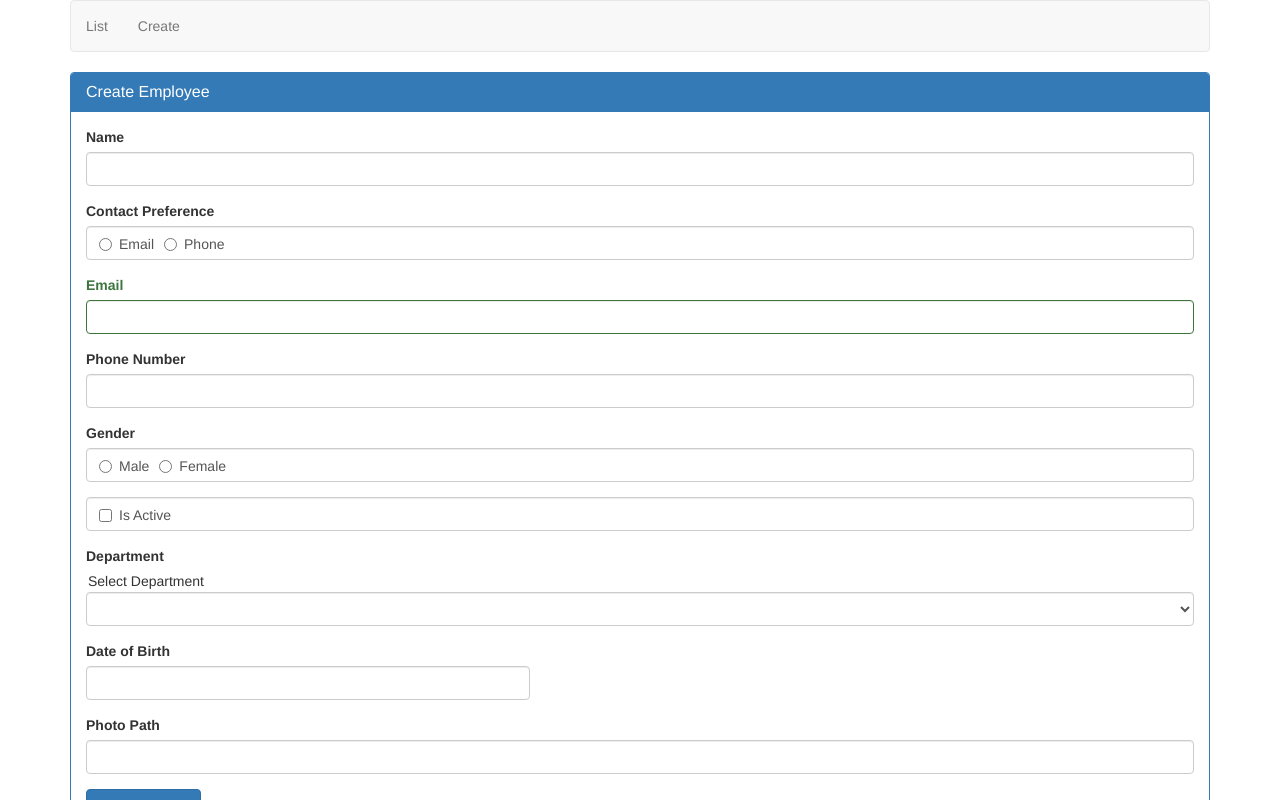
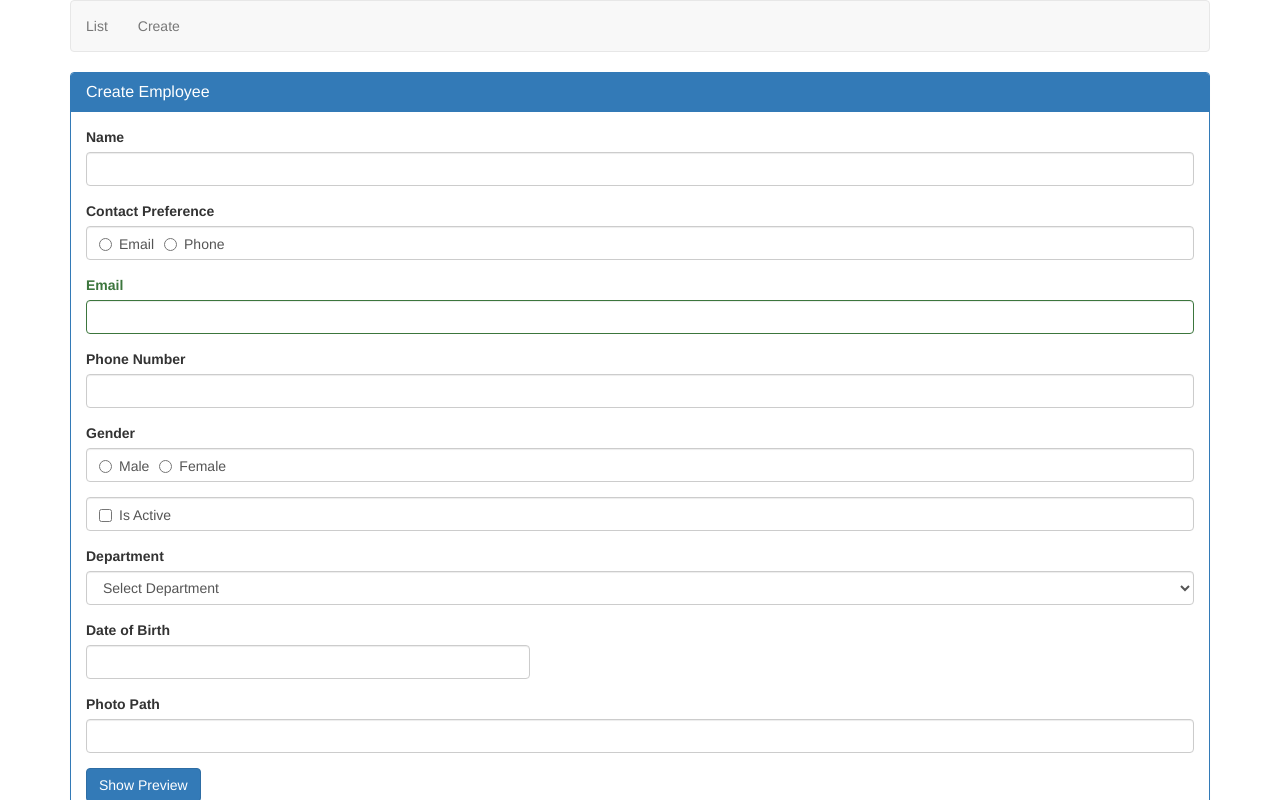
Before and after one commit to akware977/Angular-Crud, an Angular app: page /create in a window 1280 px wide. Shown: the top 800 px of the page. Built offline with nearby package versions, Linux system fonts and the light colour scheme.

Commit message:
Angular Select Custome Validator

```diff
--- a/src/app/employees/create-employee.component.html
+++ b/src/app/employees/create-employee.component.html
@@ -85,9 +85,10 @@
                 <label for="department" class="control-label">
                     Department
                 </label>
-                <option value="-1">Select Department</option>
-                <select appSelectValidator id="department" name="department" [(ngModel)]="employee.department"
-                    class="form-control" #department="ngModel">
+
+                <select id="department" name="department" [(ngModel)]="employee.department"
+                        class="form-control" #department="ngModel" appSelectValidator="select">
+                    <option value="select">Select Department</option>
                     <option *ngFor="let dept of departments" [value]="dept.id">
                         {{ dept.name }}
                     </option>
--- a/src/app/employees/create-employee.component.ts
+++ b/src/app/employees/create-employee.component.ts
@@ -25,7 +25,7 @@ export class CreateEmployeeComponent implements OnInit {
     phoneNumber : null,
     email : null,
     dateOfBirth : null,
-    department : null,
+    department : 'select',
     isActive : null,
     photoPath : null
   };
--- a/src/shared/select-required-validator.directive.ts
+++ b/src/shared/select-required-validator.directive.ts
@@ -1,5 +1,5 @@
 import { Validator, AbstractControl, NG_VALIDATORS } from '@angular/forms';
-import { Directive } from '@angular/core';
+import { Directive, Input } from '@angular/core';
 
 @Directive({
     selector : '[appSelectValidator]',
@@ -11,7 +11,9 @@ import { Directive } from '@angular/core';
         }]
 })
 export class SelectRequiredValidatorDirective implements Validator{
+
+    @Input('appSelectValidator') defaultValue : string;
     validate(control : AbstractControl) :{[key: string]: any} | null {
-        return control.value === '-1' ? { 'defaultSelected' : true} : null;
+        return control.value === this.defaultValue ? { 'defaultSelected' : true} : null;
     }
 }
```
